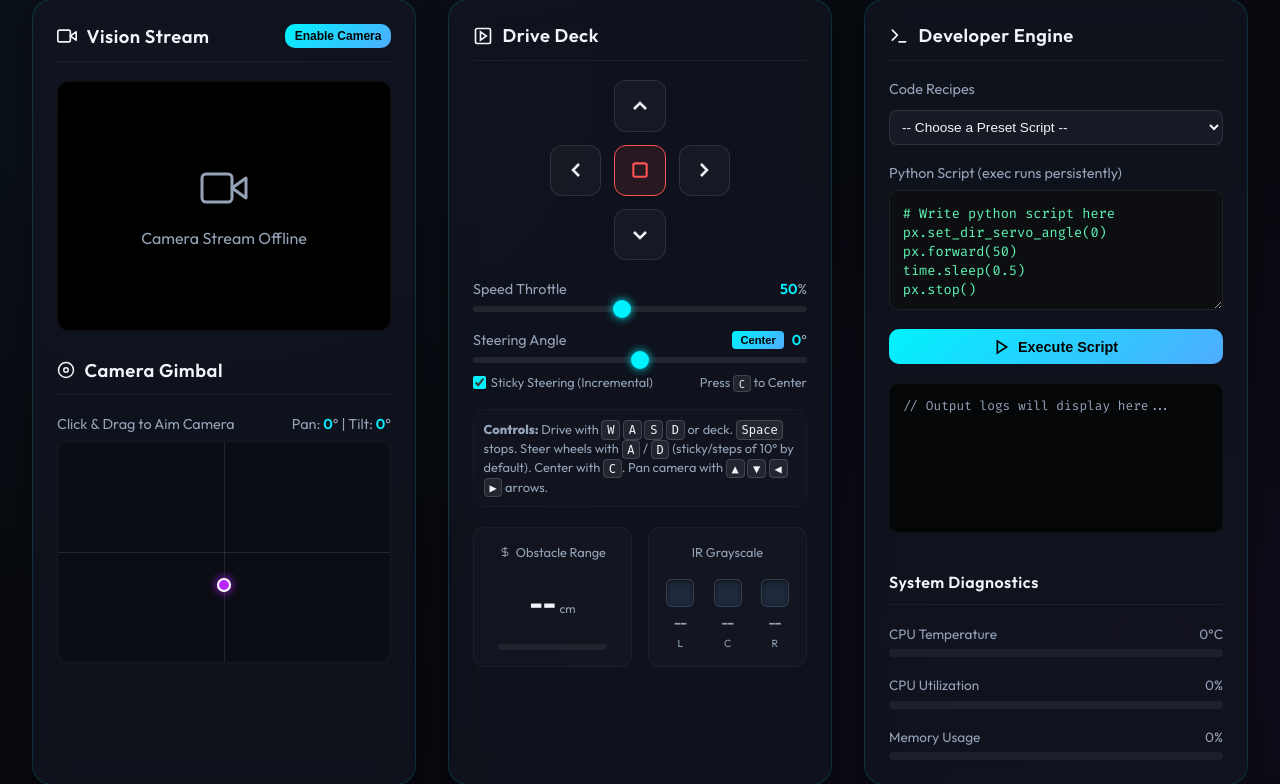
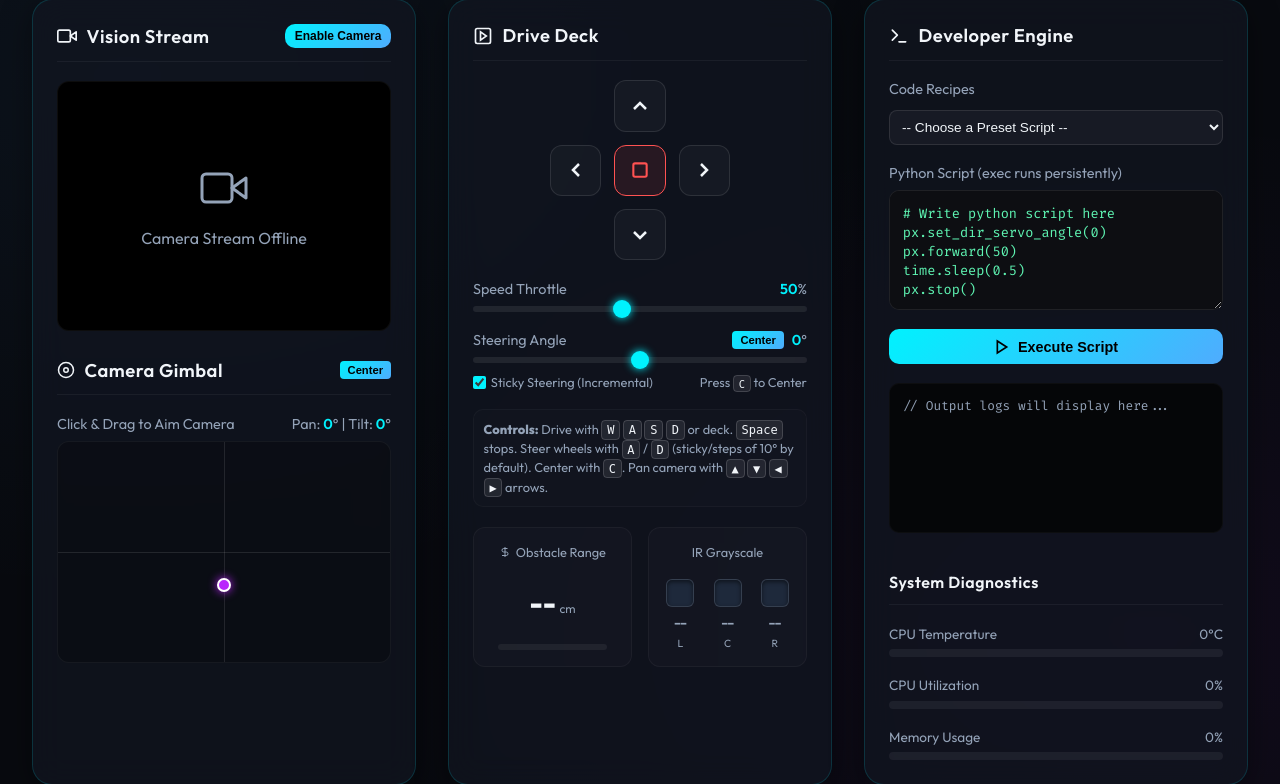
Before and after one commit to tarobins/picar-x-control, a Flask app: template templates/index.html in a window 1280 px wide. Shown: the part 105-889 px from the top of the page. Run offline with Flask 3, Linux system fonts and the light colour scheme; the template is opened without the code that fills it, so the values that code supplies are empty.

Commit message:
Add Center button to Camera Gimbal UI

```diff
--- a/templates/index.html
+++ b/templates/index.html
@@ -554,6 +554,7 @@
                     <svg width="18" height="18" viewBox="0 0 24 24" fill="none" stroke="currentColor" stroke-width="2"><circle cx="12" cy="12" r="10"/><circle cx="12" cy="12" r="3"/></svg>
                     Camera Gimbal
                 </div>
+                <button class="btn-primary" id="btn-center-gimbal" style="padding: 0.2rem 0.5rem; font-size: 0.7rem; border-radius: 4px; font-weight: 600;">Center</button>
             </div>
 
             <div class="control-group">
@@ -904,6 +905,7 @@ else:
         });
 
         document.getElementById('btn-center-steer').addEventListener('click', () => steer(0));
+        document.getElementById('btn-center-gimbal').addEventListener('click', () => setGimbalAngles(0, 0));
 
         // Handle drive deck clicks
         document.getElementById('ctrl-up').addEventListener('mousedown', () => {
```
